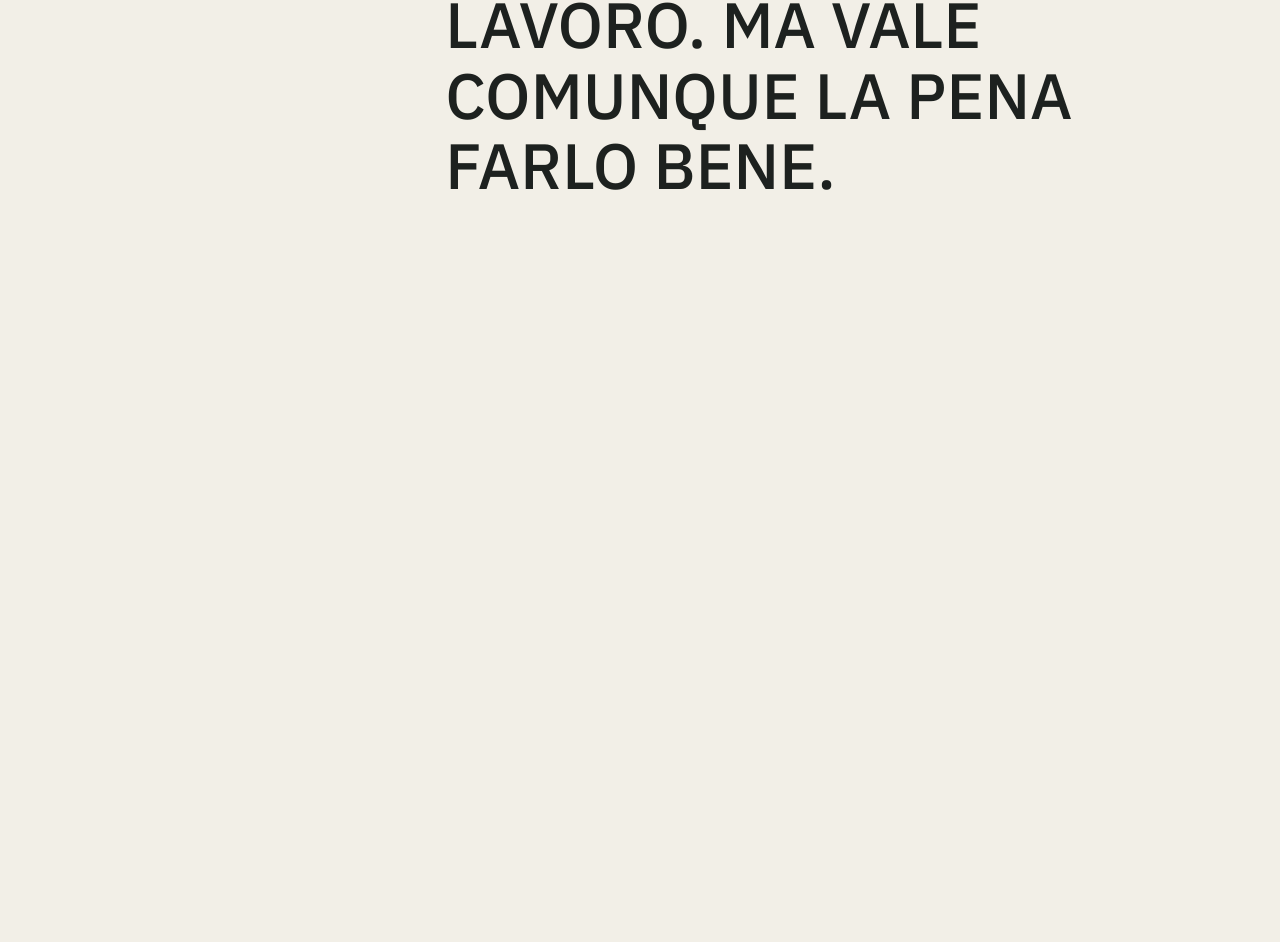
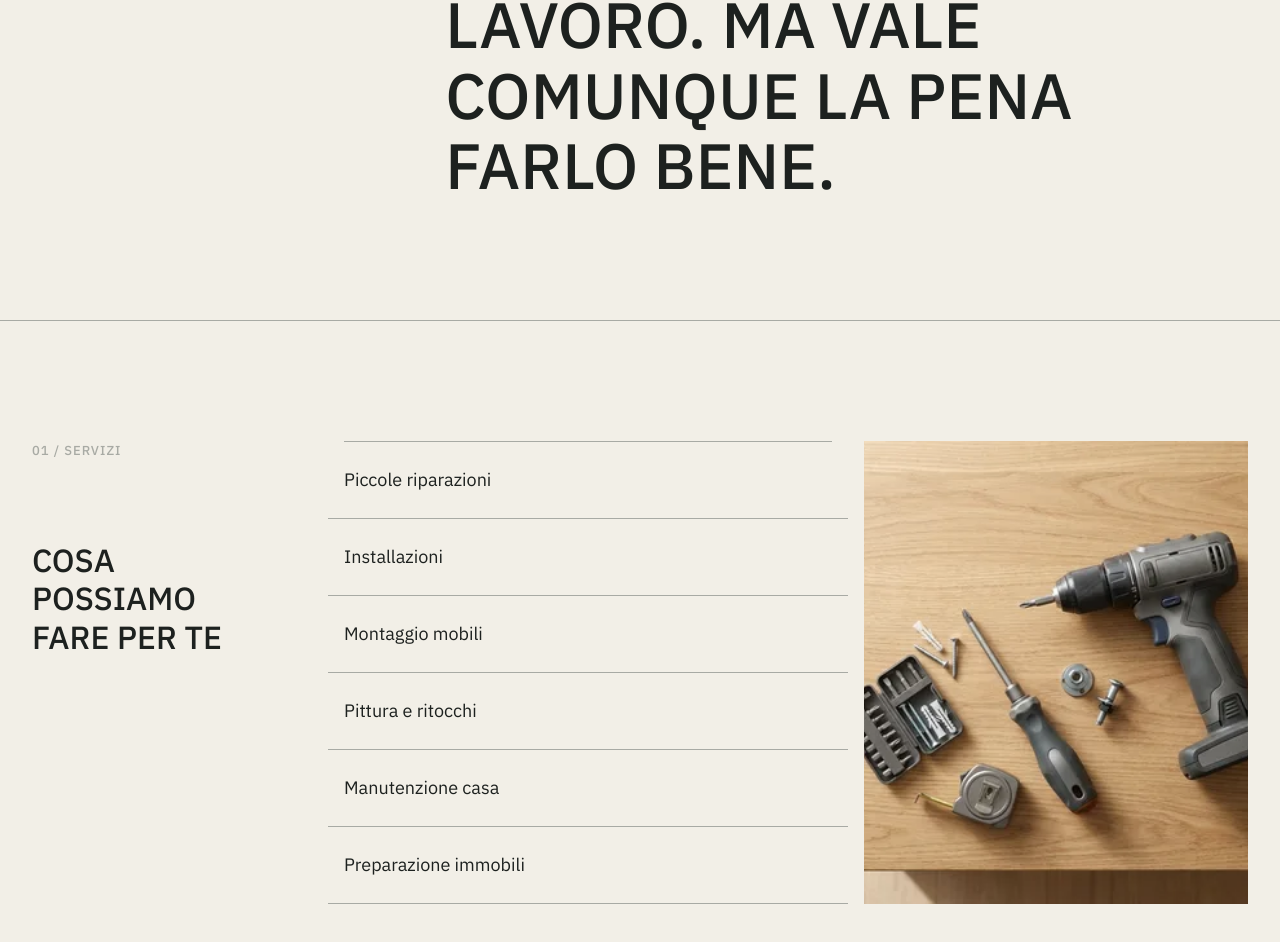
Before and after one commit to Gorodeikin/modo-fix, a website built with Vite: page index.html in a window 1280 px wide. Shown: the part 1207-2149 px from the top of the page. Before the commit the page ends 1527 px from the top, so only its background shows below. Built offline with nearby package versions, Linux system fonts and the light colour scheme.

Commit message:
feat(services): build responsive services section

```diff
--- a/index.html
+++ b/index.html
@@ -122,6 +122,38 @@
         </h2>
       </div>
     </section>
+    <section class="services" id="servizi" aria-labelledby="services-title">
+      <div class="container services__inner">
+        <div class="services__intro">
+          <div class="services__label">01 / SERVIZI</div>
+          <h2 class="services__title" id="services-title">
+            COSA<br>
+            POSSIAMO<br>
+            FARE<br class="services__break--mobile">
+            PER TE
+          </h2>
+        </div>
+        <ul class="services__list">
+          <li class="services__item">Piccole riparazioni</li>
+          <li class="services__item">Installazioni</li>
+          <li class="services__item">Montaggio mobili</li>
+          <li class="services__item">Pittura e ritocchi</li>
+          <li class="services__item">Manutenzione casa</li>
+          <li class="services__item">Preparazione immobili</li>
+        </ul>
+        <picture class="services__media">
+          <source type="image/webp" srcset="
+              /images/modo-fix-services-tools-360.webp 360w,
+              /images/modo-fix-services-tools-480.webp 480w,
+              /images/modo-fix-services-tools-768.webp 768w,
+              /images/modo-fix-services-tools-960.webp 960w,
+              /images/modo-fix-services-tools-1200.webp 1200w
+            " sizes="(max-width: 767px) calc(100vw - 40px), 460px">
+          <img class="services__image" src="/images/modo-fix-services-tools.jpeg" width="1200" height="896"
+            alt="Attrezzi manuali disposti su un banco da lavoro" loading="lazy" decoding="async">
+        </picture>
+      </div>
+    </section>
   </main>
 </body>
 
--- a/src/styles/responsive.css
+++ b/src/styles/responsive.css
@@ -89,6 +89,47 @@
 
     font-size: 64px;
     line-height: 70.4px;
+  }
+
+  .services {
+    padding: 88px 0;
+  }
+
+  .services__inner {
+    display: grid;
+    grid-template-columns: repeat(12, minmax(0, 1fr));
+    column-gap: 24px;
+  }
+
+  .services__intro {
+    grid-column: 1 / span 3;
+  }
+
+  .services__title {
+    max-width: none;
+
+    font-size: 24px;
+    line-height: 28.8px;
+  }
+
+  .services__list {
+    grid-column: 4 / span 4;
+
+    margin-top: 0;
+  }
+
+  .services__item {
+    height: 77px;
+
+    font-size: 18px;
+    line-height: 28px;
+  }
+
+  .services__media {
+    grid-column: 8 / span 5;
+
+    height: 463px;
+    margin-top: 0;
   }
 }
 
@@ -225,6 +266,41 @@
   .approach__break--desktop {
     display: initial;
   }
+
+  .services {
+    padding: 120px 0;
+  }
+
+  .services__inner {
+    column-gap: 32px;
+  }
+
+  .services__intro {
+    grid-column: 1 / span 3;
+  }
+
+  .services__label {
+    margin-bottom: 79.895px;
+  }
+
+  .services__title {
+    width: 200px;
+
+    font-size: 32px;
+    line-height: 38.4px;
+  }
+
+  .services__break--mobile {
+    display: none;
+  }
+
+  .services__list {
+    grid-column: 4 / span 5;
+  }
+
+  .services__media {
+    grid-column: 9 / span 4;
+  }
 }
 
 @media (min-width: 1440px) {
--- a/src/styles/sections.css
+++ b/src/styles/sections.css
@@ -185,3 +185,91 @@
 .approach__break--desktop {
   display: none;
 }
+
+.services {
+  padding: 72px 0;
+
+  background: var(--color-stone);
+  border-top: 1px solid var(--color-hairline);
+}
+
+.services__intro {
+  width: 100%;
+}
+
+.services__label {
+  margin-bottom: 32px;
+
+  color: var(--color-hairline);
+
+  font-size: 13px;
+  line-height: 19.5px;
+  font-weight: 500;
+  letter-spacing: 1px;
+  text-transform: uppercase;
+}
+
+.services__title {
+  max-width: 300px;
+
+  color: var(--color-graphite);
+
+  font-size: 40px;
+  line-height: 44px;
+  font-weight: 500;
+  text-transform: uppercase;
+}
+
+.services__list {
+  margin-top: 55.5px;
+
+  border-top: 1px solid var(--color-hairline);
+}
+
+.services__item {
+  height: 81px;
+  margin-inline: -16px;
+  padding: 24px 16px 25px;
+
+  display: flex;
+  align-items: center;
+
+  border-bottom: 1px solid var(--color-hairline);
+  color: var(--color-graphite);
+
+  font-size: 22px;
+  line-height: 32px;
+  font-weight: 400;
+  white-space: nowrap;
+}
+
+.services__media {
+  position: relative;
+
+  width: 100%;
+  height: 400px;
+  margin-top: 56px;
+
+  display: block;
+  overflow: hidden;
+}
+
+.services__media::after {
+  content: "";
+
+  position: absolute;
+  inset: 0;
+
+  background: rgba(255, 255, 255, 0.1);
+  mix-blend-mode: saturation;
+
+  pointer-events: none;
+}
+
+.services__image {
+  width: 100%;
+  height: 100%;
+
+  object-fit: cover;
+  object-position: center;
+}
```
Also changed, not shown: public/images/modo-fix-services-tools-1200.webp (added), public/images/modo-fix-services-tools-360.webp (added), public/images/modo-fix-services-tools-480.webp (added), public/images/modo-fix-services-tools-768.webp (added), public/images/modo-fix-services-tools-960.webp (added), public/images/modo-fix-services-tools.jpeg (added).
